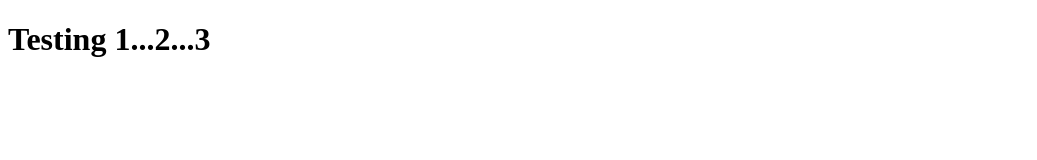
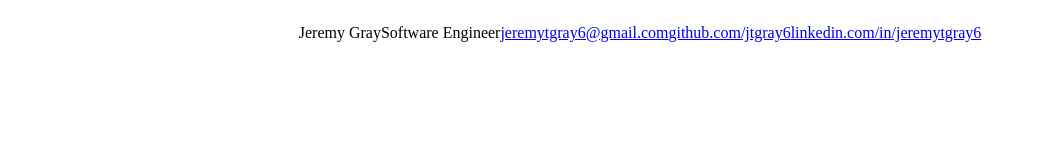
Before and after one commit to jtgray6/jtgray6.github.io, a plain HTML site: page index.html in a window 1280 px wide. Shown: the whole page, without its empty margins (0-1037 px from the left). Drawn offline with Linux system fonts and the light colour scheme.

Commit message:
Update index.html

```diff
--- a/index.html
+++ b/index.html
@@ -4,9 +4,22 @@
     <meta charset="utf-8">
     <meta http-equiv="X-UA-Compatible" content="IE=edge">
     <meta name="viewport" content="width=device-width,initial-scale=1.0">
-    <title>Brew Tour Denver</title>
+    <title>Jeremy Gray's Portfolio</title>
+    <style type="text/css">
+      main {
+       display: flex;
+       justify-content: center;
+       align-items: center;
+      }
+    </style>
   </head>
   <body>
-    <h1>Testing 1...2...3</h1>
+    <main>
+      <p>Jeremy Gray</p>
+      <p>Software Engineer</p>
+      <a href="mailto:jeremytgray6@gmail.com">jeremytgray6@gmail.com</a>
+      <a href="http://github.com/jtgray6">github.com/jtgray6</a>
+      <a href="http://linkedin.com/in/jeremytgray6">linkedin.com/in/jeremytgray6</a>
+    </main>
   </body>
 </html>
```
